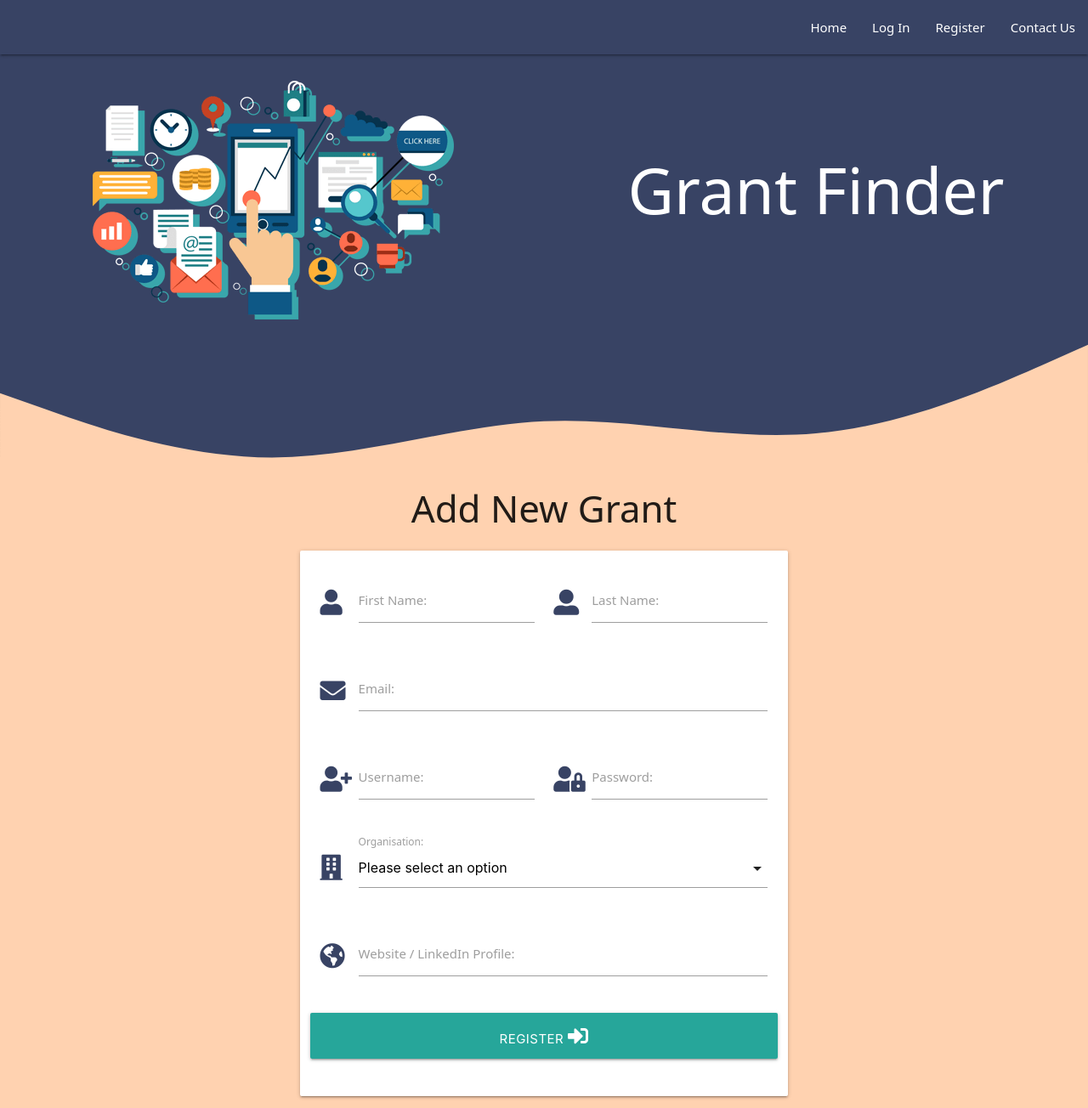
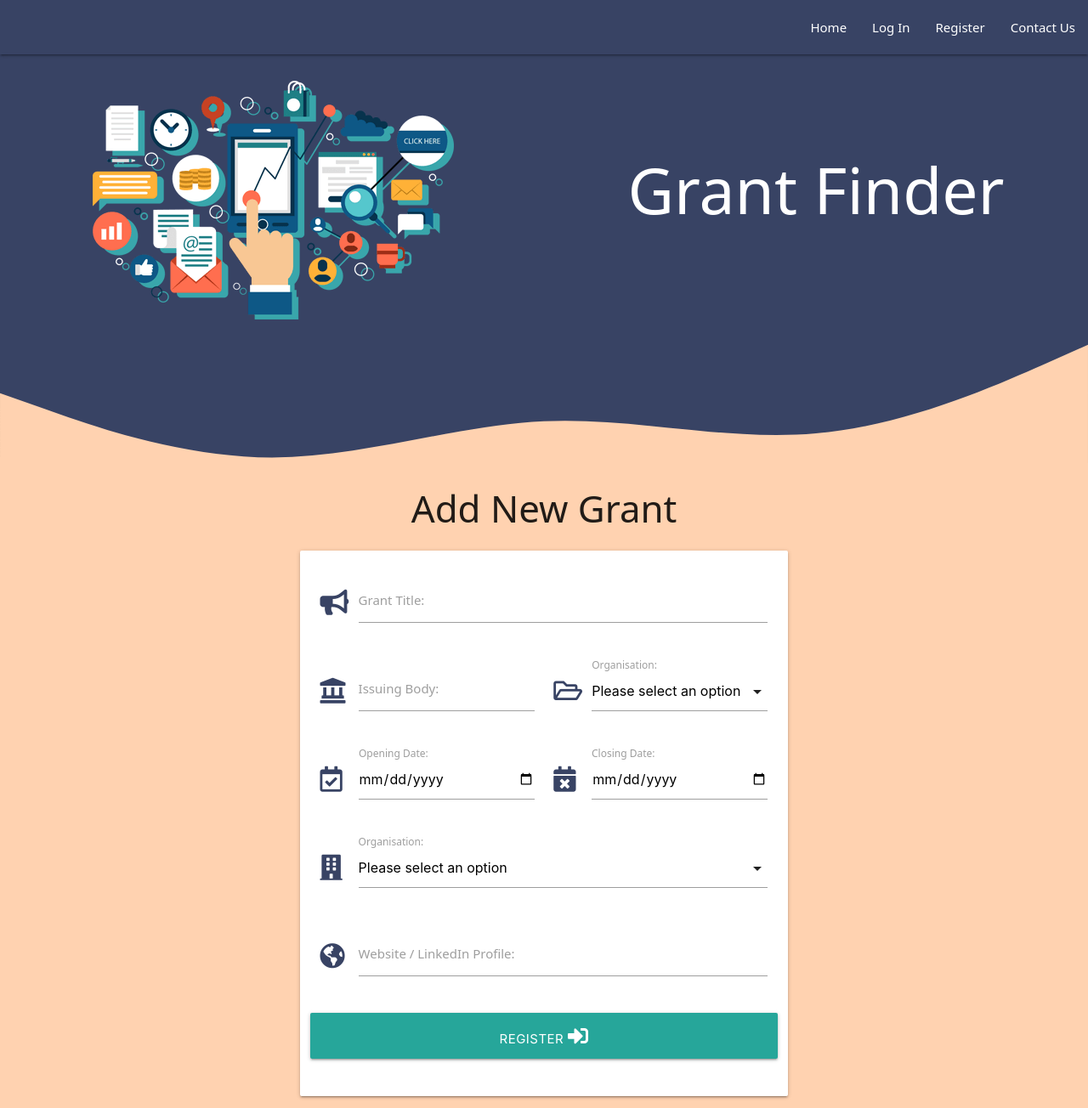
Before and after one commit to Code-Institute-Submissions/StephenJ2020-Grant-Finder, a Flask app: page /add_grant in a window 1280 px wide. Shown: the top 1304 px of the page at 85% size. Run offline with Flask 2, Linux system fonts and the light colour scheme; some libraries are stand-ins or nearby versions.

Commit message:
Update form fields on add_grant.html

```diff
--- a/templates/add_grant.html
+++ b/templates/add_grant.html
@@ -3,44 +3,55 @@
 
     <h3 class="center-align">Add New Grant</h3>
     <div class="row">
-        <form class="col s12 m8 offset-m2" method="POST" action="{{ url_for('register') }}">
+        <form class="col s12 m8 offset-m2" method="POST" action="{{ url_for('add_grant') }}">
             <div class="card-panel">
-                <!-- Full Name -->
+                <!-- Grant Title -->
+                <div class="row">
+                    <div class="input-field col s12">
+                        <i class="fas fa-bullhorn prefix navy"></i>
+                        <input id="grant_title" name="grant_title" type="email" class="validate" required>
+                        <label for="grant_title">Grant Title:</label>
+                    </div>
+                </div>
+                <!-- Issuing Body & Category-->
                 <div class="row">
                     <div class="input-field col s12 m6">
-                        <i class="fas fa-user prefix navy"></i>
-                        <input id="first_name" name="first_name" type="text" minlength="2"
+                        <i class="fas fa-landmark prefix navy"></i>
+                        <input id="issuing_body" name="issuing_body" type="text" minlength="2"
                             maxlength="15" pattern="^[a-zA-Z0-9]{2,15}$" class="validate" required>
-                        <label for="first_name">First Name:</label>
+                        <label for="issuing_body">Issuing Body:</label>
                     </div>
                     <div class="input-field col s12 m6">
-                        <i class="fas fa-user-alt prefix navy"></i>
-                        <input id="last_name" name="last_name" type="text" minlength="3" maxlength="15"
-                            pattern="^[a-zA-Z0-9]{}3,15$" class="validate" required>
-                        <label for="last_name">Last Name:</label>
+                        <i class="far fa-folder-open prefix navy"></i>
+                        <select id="category_name" name="category_name" required>
+                            <option value="" disabled selected>Please select an option</option>
+                            <option value="1">Government Body</option>
+                            <option value="2">County Council</option>
+                            <option value="3">Semi-State Agency</option>
+                            <option value="4">National Lottery</option>
+                            <option value="5">N.G.O.</option>
+                            <option value="6">Corporate / Business entity</option>
+                            <option value="7">Community Group</option>
+                            <option value="8">Club / Society</option>
+                            <option value="9">Event / Festival Organiser</option>
+                            <option value="10">Philanthropist</option>
+                            <option value="11">Entrepreneur</option>
+                            <option value="12">Individual</option>
+                        </select>
+                        <label for="category_name">Organisation:</label>
                     </div>
                 </div>
-                <!-- Email -->
-                <div class="row">
-                    <div class="input-field col s12">
-                        <i class="fas fa-envelope prefix navy"></i>
-                        <input id="email" name="email" type="email" class="validate" required>
-                        <label for="email">Email:</label>
-                    </div>
-                </div>
-                <!-- Username & Password -->
+                <!-- Opening & Closing Dates -->
                 <div class="row">
                     <div class="input-field col s12 m6">
-                        <i class="fas fa-user-plus prefix navy"></i>
-                        <input id="username" name="username" type="text" minlength="6" maxlength="15"
-                            pattern="^[a-zA-Z0-9]{6,15}$" class="validate" required>
-                        <label for="username">Username:</label>
+                        <i class="far fa-calendar-check prefix navy"></i>
+                        <input id="opening_date" name="opening_date" type="date" class="validate" required>
+                        <label for="opening_date">Opening Date:</label>
                     </div>
                     <div class="input-field col s12 m6">
-                        <i class="fas fa-user-lock prefix navy"></i>
-                        <input id="password" name="password" type="password" minlength="6" maxlength="15"
-                            pattern="^[a-zA-Z0-9]{6,15}$" class="validate" required>
-                        <label for="password">Password:</label>
+                        <i class="fas fa-calendar-times prefix navy"></i>
+                        <input id="closing_date" name="closing_date" type="date" class="validate" required>
+                        <label for="closing_date">Closing Date:</label>
                     </div>
                 </div>
                 <!-- Organisation -->
```
